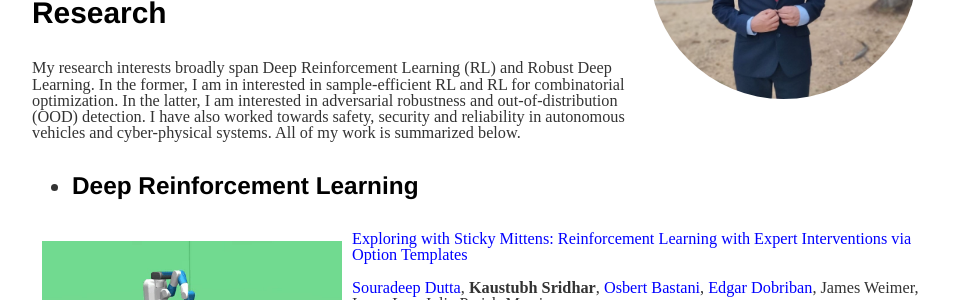
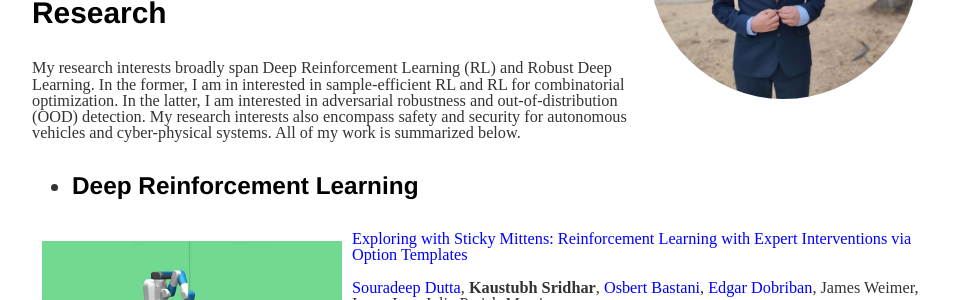
Before and after one commit to kaustubhsridhar/kaustubhsridhar_old.github.io, a Jekyll site: the page built from index.html, in a window 1280 px wide and 900 px high. Shown: the part 352-652 px from the top of the window, without its empty margins (160-1116 px from the left). Built offline with Jekyll 4.4.1, drawn with Linux system fonts in a browser that asks for light colours.

Commit message:
Update index.html

```diff
--- a/index.html
+++ b/index.html
@@ -17,7 +17,7 @@ title: Welcome To My Homepage
 
 	<h3>Research</h3>
 	<p>My research interests broadly span Deep Reinforcement Learning (RL) and Robust Deep Learning. In the former, I am in interested in sample-efficient RL and RL for combinatorial optimization. In the latter, I am interested in adversarial robustness and out-of-distribution (OOD) detection.
-	   I have also worked towards safety, security and reliability in autonomous vehicles and cyber-physical systems.
+	   My research interests also encompass safety and security for autonomous vehicles and cyber-physical systems.
 	   All of my work is summarized below.</p>
 
 	<h5><ul>
```
